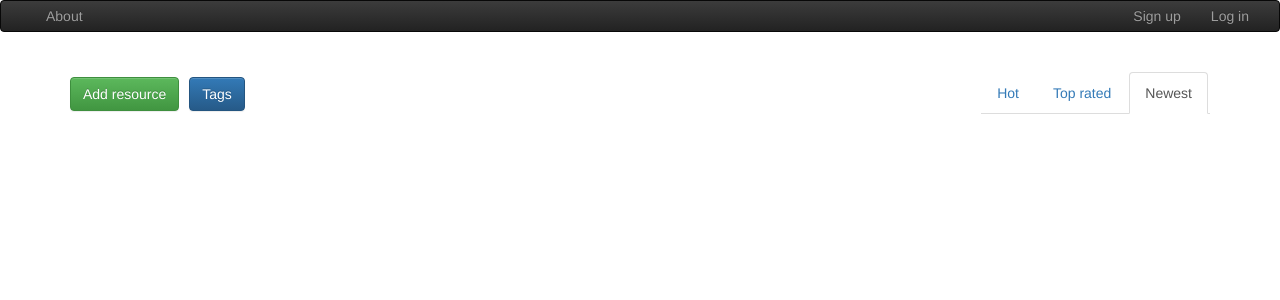
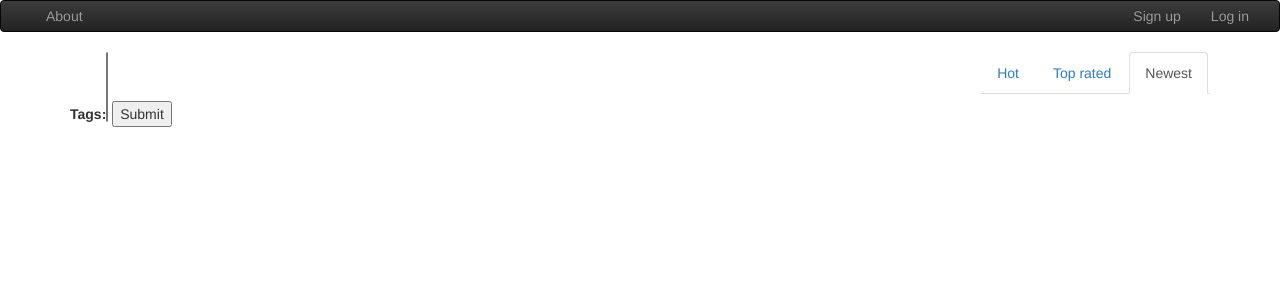
Before and after one commit to beczkowb/studypy, a Django app: page /resources/newest/ in a window 1280 px wide. Shown: the top 300 px of the page. Run offline with Django 3.2, Linux system fonts and the light colour scheme; data that the repository does not hold is empty; some libraries are stand-ins or nearby versions.

Commit message:
added filter form

```diff
--- a/studypy/resources/forms.py
+++ b/studypy/resources/forms.py
@@ -1,6 +1,6 @@
 from django import forms
 
-from .models import Resource
+from .models import Resource, ResourceTag
 
 
 class ResourceForm(forms.ModelForm):
@@ -23,3 +23,7 @@ class ResourceForm(forms.ModelForm):
             'name': forms.TextInput(attrs={'class': 'form-control'}),
             'description': forms.Textarea(attrs={'class': 'form-control'}),
         }
+
+
+class ResourceFilterForm(forms.Form):
+    tags = forms.ModelMultipleChoiceField(queryset=ResourceTag.objects.all())
--- a/studypy/resources/views.py
+++ b/studypy/resources/views.py
@@ -3,7 +3,7 @@ from django.conf import settings
 from django.core.urlresolvers import reverse_lazy
 
 from .models import Resource, ResourceTag
-from .forms import ResourceForm
+from .forms import ResourceForm, ResourceFilterForm
 
 
 class NewestResources(ListView):
@@ -12,6 +12,11 @@ class NewestResources(ListView):
     context_object_name = 'resources'
     queryset = Resource.get_newest()
     paginate_by = settings.NEWS_PER_PAGE
+
+    def get_context_data(self, **kwargs):
+        context = super(NewestResources, self).get_context_data(**kwargs)
+        context['filter_form'] = ResourceFilterForm
+        return context
 
 
 class Tags(ListView):
--- a/studypy/templates/resources/_resource_list_nav.html
+++ b/studypy/templates/resources/_resource_list_nav.html
@@ -13,20 +13,9 @@
                 </li>
             </ul>
         {% endif %}
-        <h1 class="muted">
-            {% if show_add_review_button %}
-                <button class="btn btn-success">Add review</button>
-            {% endif %}
-            {% if show_add_resource_button %}
-                <a class="btn btn-success" href="{% url 'add_resource' %}">Add resource</a>
-            {% endif %}
-            {% if show_tags_button %}
-                <a class="btn btn-primary" href="{% url 'tags' %}">Tags</a>
-            {% endif %}
-            {% if show_resources_button %}
-                <a class="btn btn-primary"
-                   href="{% url 'newest' %}">Resources</a>
-            {% endif %}
-        </h1>
+            <form class="muted">
+                {{ filter_form }}
+                <input type="submit">
+            </form>
     </div>
 </div>
```
